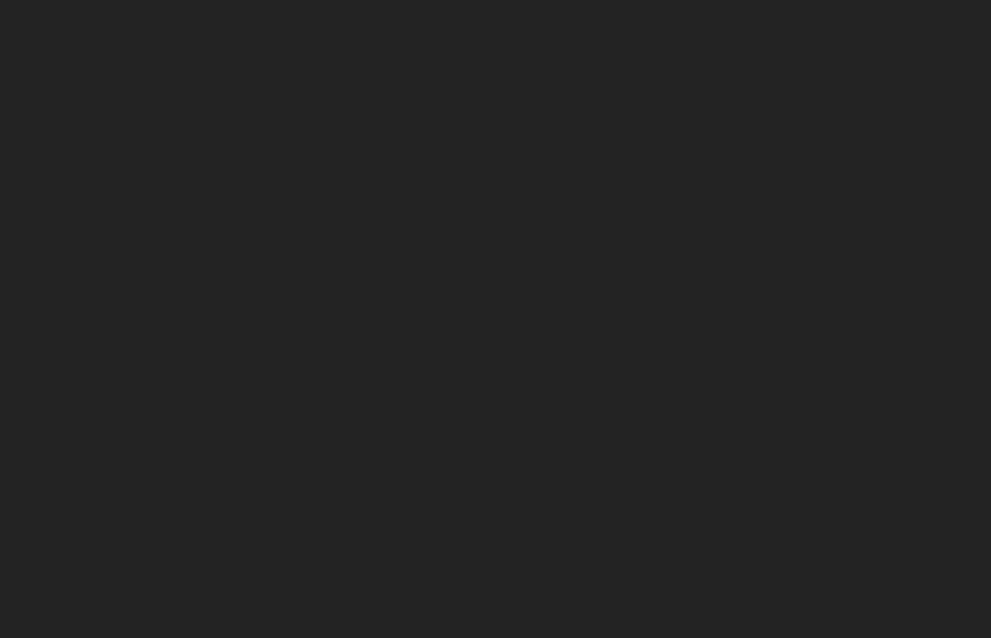
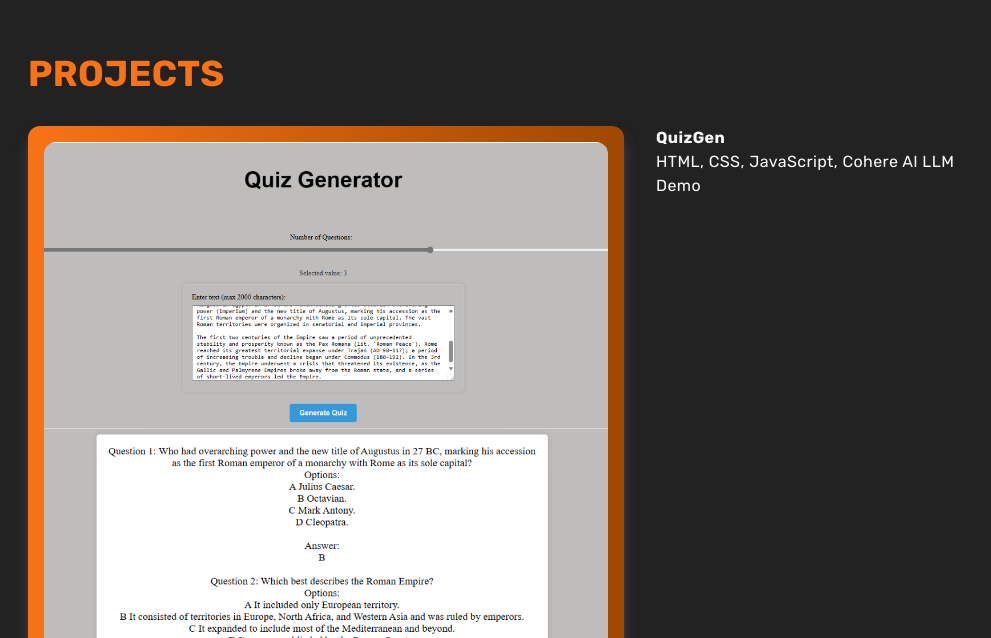
Before and after one commit to NekruzAsh/MyPortfolio, a Next.js app: page / in a window 1280 px wide. Shown: the part 2442-3080 px from the top of the page, without its empty margins (0-991 px from the left). Before the commit the page ends 2400 px from the top, so only its background shows below. Built offline with nearby package versions, Linux system fonts and the light colour scheme.

Commit message:
added first project with customized parameters, will put in other projects code in the next commit

```diff
--- /dev/null
+++ b/app/components/Projects.jsx
@@ -0,0 +1,32 @@
+import React from "react";
+import Image from "next/image";
+import Link from "next/link";
+
+
+const Projects = () => {
+  return (
+    <div className="w-full">
+      <div className="max-w-[1240px] mx-auto px-2 py-16">
+        <h2 className="text-orange-500 uppercase py-8">Projects</h2>
+        <div className="grid md:grid-cols-2 gap-8">
+          <div className="relative flex items-center justify-center h-auto w-full shadow-lg shadow-gray-600 rounded-xl p-4 bg-gradient-to-r from-orange-500 to-[#a04800]">
+            <Image
+              className="rounded-xl"
+              src="/images/quizgenn.png"
+              width={600}
+              height={600}
+              alt="quizgen"
+            />
+          </div>
+          <div>
+                <h3>QuizGen</h3>
+                <p>HTML, CSS, JavaScript, Cohere AI LLM</p>
+                <Link href="https://nekruzash.github.io/QuizGen/">Demo</Link>
+            </div>
+        </div>
+      </div>
+    </div>
+  );
+};
+
+export default Projects;
--- a/app/layout.jsx
+++ b/app/layout.jsx
@@ -9,6 +9,7 @@ import Navbar from './components/Navbar'
 import Main from './components/main'
 import About from './components/About'
 import Skills from './components/skills'
+import Projects from './components/Projects'
 
 const rubik = Rubik({ subsets: ['latin'] })
 
@@ -25,6 +26,7 @@ export default function RootLayout({ children }) {
         <Main />
         <About />
         <Skills />
+        <Projects />
 
         {children}</body>
     </html>
```
Also changed, not shown: public/images/quizgenn.png (added).
